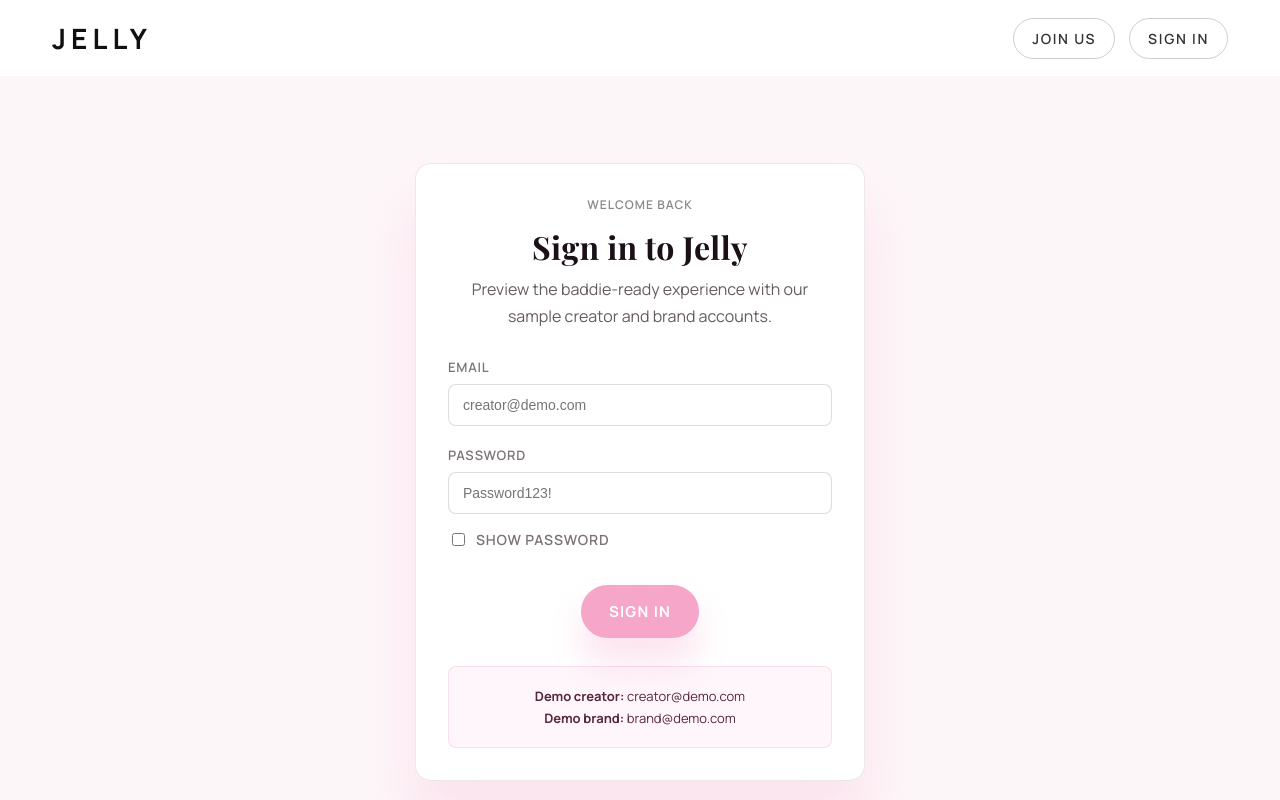
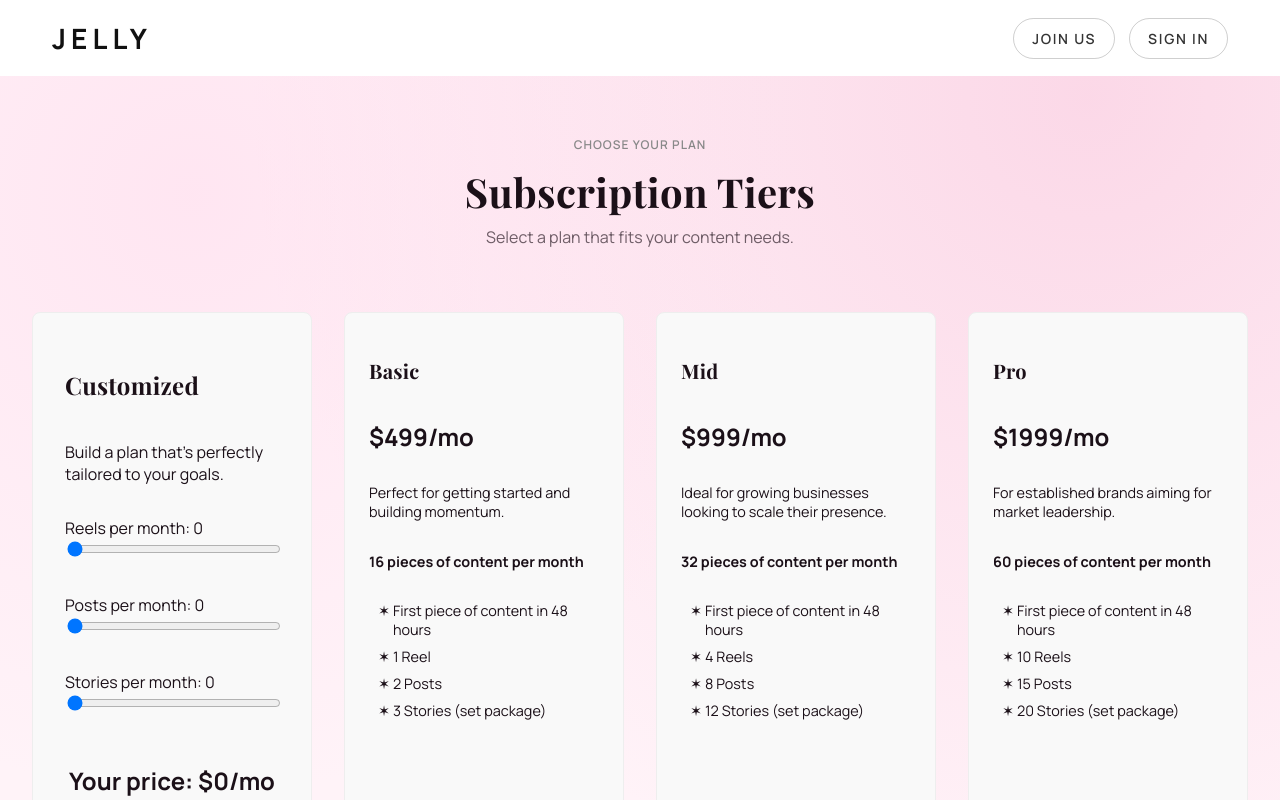
Before and after one commit to sreenidhivijay/jelly, a React (Vite) app: page /subscription/modify in a window 1280 px wide. Before the commit this address led to /login. Shown: the top 800 px of the page. Built offline with nearby package versions, Linux system fonts and the light colour scheme; no server answers.

Commit message:
fixed route permission bug

```diff
--- a/src/components/ProtectedRoute.jsx
+++ b/src/components/ProtectedRoute.jsx
@@ -4,6 +4,8 @@ import { useUser } from '../providers/UserContext';
 function ProtectedRoute({ allowedRoles }) {
   const { user } = useUser();
   const location = useLocation();
+
+  return <Outlet />;
 
   if (!user.isLoggedIn) {
     return <Navigate to="/login" state={{ redirectTo: location.pathname }} replace />;
--- a/src/components/PublicOnlyRoute.jsx
+++ b/src/components/PublicOnlyRoute.jsx
@@ -4,6 +4,7 @@ import { useUser } from "../providers/UserContext";
 function PublicOnlyRoute() {
   const { user } = useUser();
 
+  return <Outlet />;
   if (user && ["brand@demo.com", "creator@demo.com"].includes(user.email))
     return <Outlet />;
 
```
